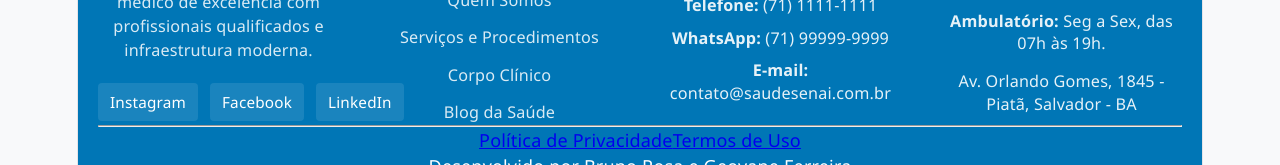
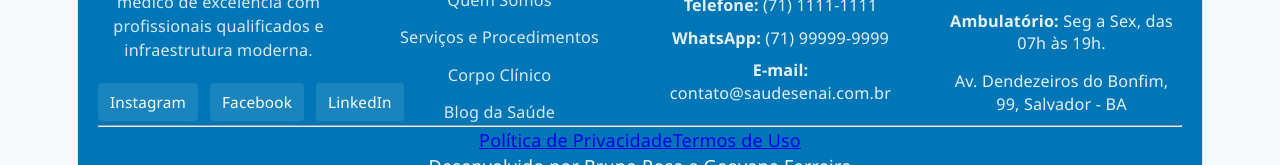
Before and after one commit to GeovaneFerreira26/ativ_portal_saude, a React (Vite) app: page /contato in a window 1280 px wide. Shown: the part 1156-1321 px from the top of the page. Built offline with nearby package versions, Linux system fonts and the light colour scheme.

Commit message:
commit com atualização do endereço no footer, igualando dados do campo contato

```diff
--- a/src/components/Footer/index.jsx
+++ b/src/components/Footer/index.jsx
@@ -52,7 +52,7 @@ export default function Footer() {
                         <strong>Ambulatório:</strong> Seg a Sex, das 07h às 19h.
                     </p>
                     <p className="footer-text address">
-                        Av. Orlando Gomes, 1845 - Piatã, Salvador - BA
+                        Av. Dendezeiros do Bonfim, 99, Salvador - BA
                     </p>
                 </div>
 
```
